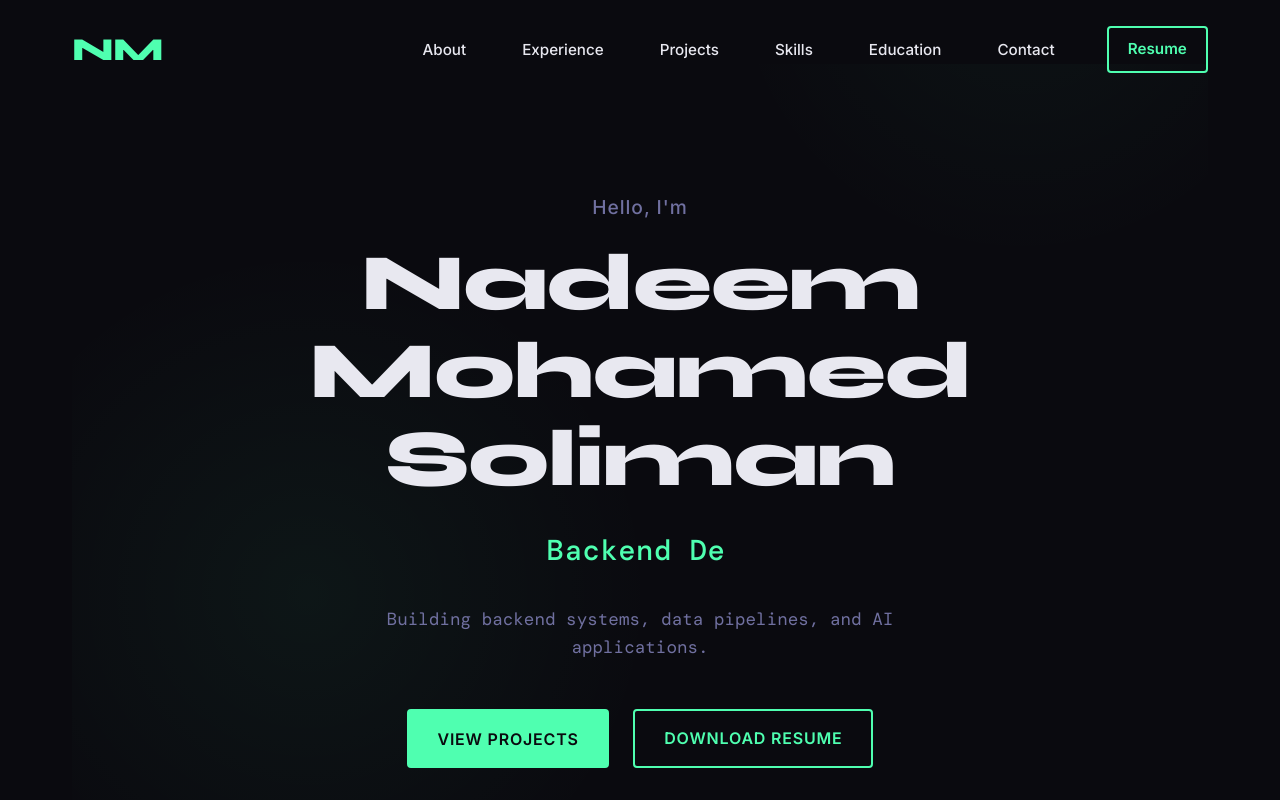
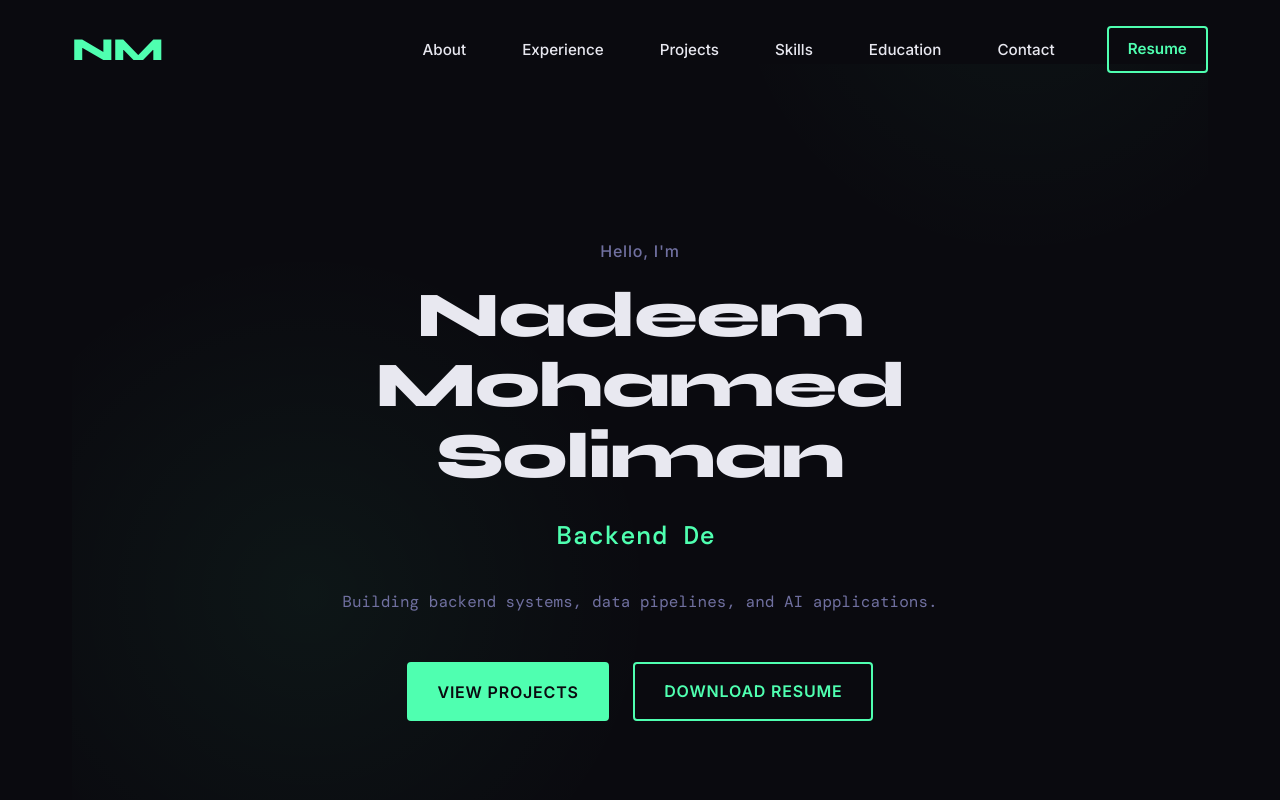
Before and after one commit to Nadeem202020/Nadeem-Website, a React (Vite) app in the folder client/: page / in a window 1280 px wide. Shown: the top 800 px of the page. Built offline with nearby package versions, Linux system fonts and the light colour scheme.

Commit message:
Update Hero.css

```diff
--- a/client/src/components/sections/Hero.css
+++ b/client/src/components/sections/Hero.css
@@ -49,7 +49,7 @@
 /* Hero Label */
 .hero-label {
   font-family: var(--font-ui);
-  font-size: clamp(0.9rem, 2vw, 1.2rem);
+  font-size: clamp(0.8rem, 1.8vw, 1rem);
   color: var(--color-muted);
   letter-spacing: 0.05em;
   margin-bottom: 1rem;
@@ -59,7 +59,7 @@
 /* Hero Name */
 .hero-name {
   font-family: var(--font-display);
-  font-size: clamp(2.5rem, 10vw, 5rem);
+  font-size: clamp(2rem, 8vw, 4rem);
   font-weight: 800;
   color: var(--color-text);
   letter-spacing: -0.02em;
@@ -79,7 +79,7 @@
 
 .typewriter-text {
   font-family: var(--font-body);
-  font-size: clamp(1rem, 4vw, 1.8rem);
+  font-size: clamp(0.9rem, 3.5vw, 1.6rem);
   color: var(--color-accent);
   font-weight: 500;
   letter-spacing: 0.02em;
@@ -109,7 +109,7 @@
 /* Tagline */
 .hero-tagline {
   font-family: var(--font-body);
-  font-size: clamp(0.95rem, 2vw, 1.1rem);
+  font-size: clamp(0.9rem, 1.8vw, 1rem);
   color: var(--color-muted);
   line-height: 1.6;
   margin-bottom: 3rem;
```
